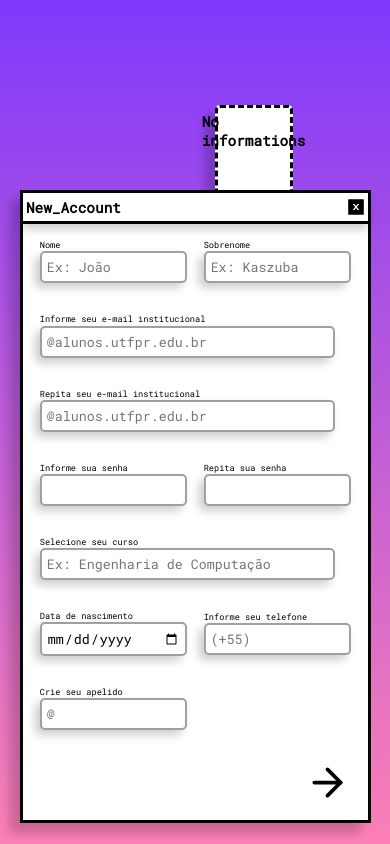
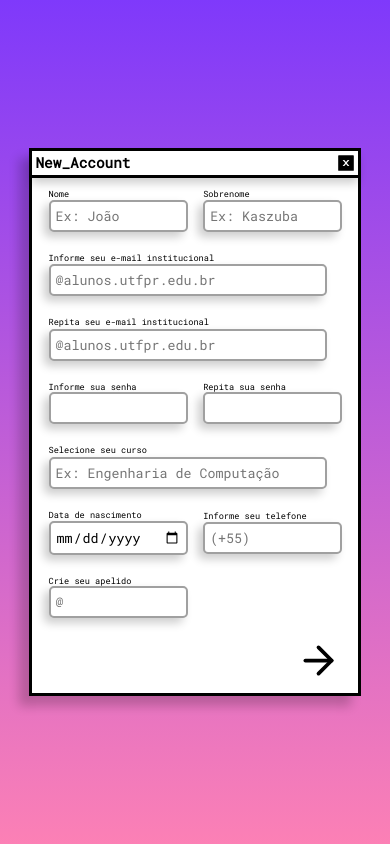
Before and after one commit to XMATHEUSX/UTFriends, a React (Vite) app: page /signup in a window 390 px wide. Built offline with nearby package versions, Linux system fonts and the light colour scheme.

Commit message:
Ajuste na responsividade de Signup

```diff
--- a/src/pages/Signup/index.jsx
+++ b/src/pages/Signup/index.jsx
@@ -46,12 +46,6 @@ export default function SignUp() {
   return (
 
     <div className="conteinerSU">
-
-      <div className="infoSU">
-
-        <p> No informations </p>
-
-      </div>
 
       <div className="boxSU">
 
--- a/src/pages/Signup/signup.css
+++ b/src/pages/Signup/signup.css
@@ -18,7 +18,7 @@ html {
     background: linear-gradient(to bottom, #7F39FB, #FC80B5);
 }
 
-.infoSU {
+/*.infoSU {
 
     height: 20%;
     width: 20%;
@@ -46,7 +46,7 @@ html {
     font-size: 2em;
     font-family: 'Roboto Mono';
     font-weight: bold;
-}
+}*/
 
 .boxSU {
 
@@ -57,9 +57,6 @@ html {
     justify-content: start;
     display: flex;
     flex-direction: column;
-    position: relative;
-
-    right: 5%;
 
     border: solid;
     border-color: #000;
@@ -67,8 +64,6 @@ html {
 
     background-color: #FFF;
     box-shadow: rgba(0, 0, 0, 0.2) -10px 10px 10px 0px;
-
-    z-index: 1;
 }
 
 .titleBoxSU {
@@ -260,7 +255,31 @@ html {
 
 /* Responsividade para o eixo x */
 
+@media (max-width: 1800px) {
+
+    .boxSU {
+
+        width: 35%;
+    }
+}
+
+@media (max-width: 1650px) {
+
+    .boxSU {
+
+        width: 40%;
+    }
+}
+
 @media (max-width: 1440px) {
+
+    .boxSU {
+
+        width: 45%;
+    }
+}
+
+@media (max-width: 1220px) {
 
     .boxSU {
 
@@ -272,7 +291,8 @@ html {
 
     .boxSU {
 
-        width: 65%;
+        width: 55%;
+        height: 60%;
     }
 }
 
@@ -280,8 +300,16 @@ html {
 
     .boxSU {
 
+        width: 65%;
+    }
+}
+
+@media (max-width: 600px) {
+
+    .boxSU {
+
         width: 75%;
-        height: 60%;
+        height: 55%;
     }
 }
 
@@ -289,11 +317,8 @@ html {
 
     .boxSU {
 
-        width: 90%;
+        width: 85%;
         height: 45%;
-
-        right: 0%;
-        top: 0%
     }
 
     .closeIconSU {
@@ -330,3 +355,38 @@ html {
         height: 95%;
     }
 }
+
+/* Responsividade para o eixo x e y */
+
+@media (max-width: 1024px) and (max-height: 768px) {
+
+    .boxSU {
+
+        width: 45%;
+        height: 70%;
+    }
+}
+
+@media (max-width: 600px) and (max-height: 768px) {
+
+    .boxSU {
+
+        height: 70%;
+    }
+}
+
+@media (max-width: 600px) and (max-height: 850px) {
+
+    .boxSU {
+
+        height: 70%;
+    }
+}
+
+@media (max-width: 600px) and (max-height: 950px) {
+
+    .boxSU {
+
+        height: 65%;
+    }
+}
```
